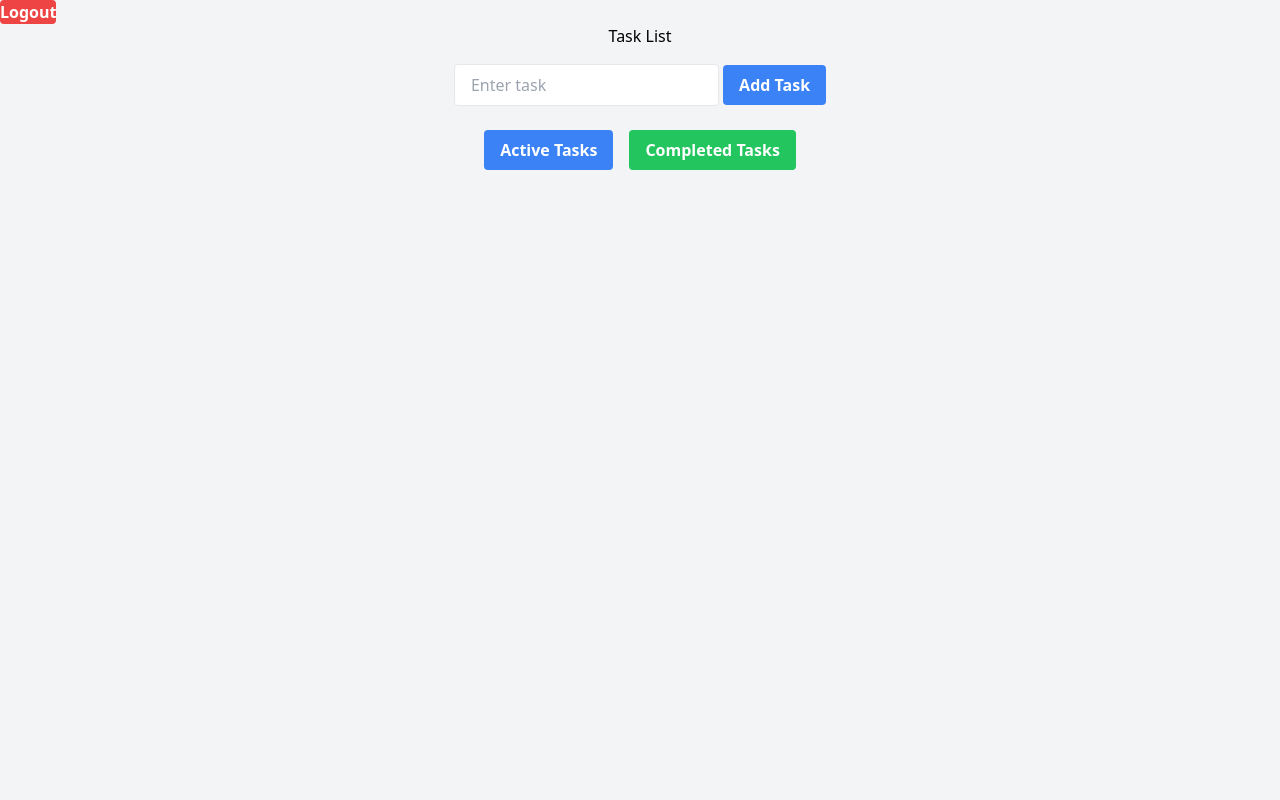
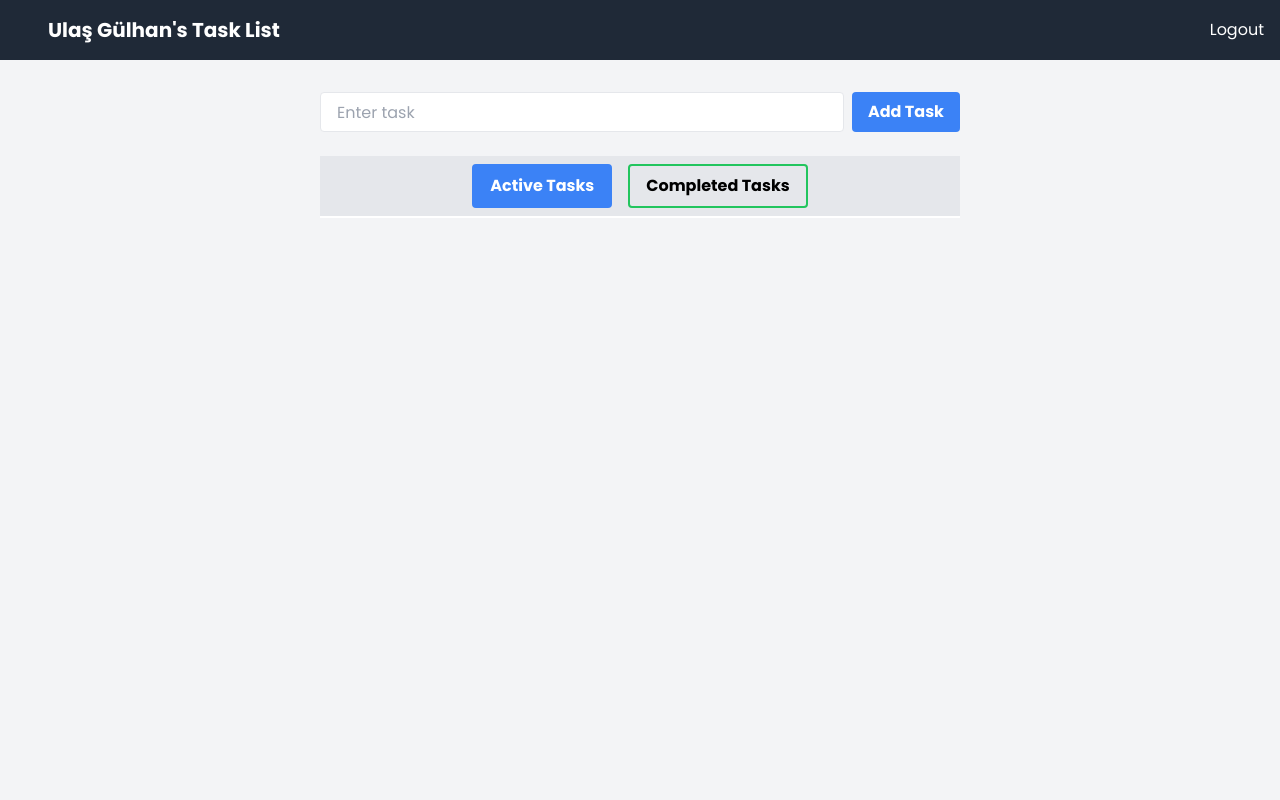
Before and after one commit to ulasgulhan/Fullstack-Todo-App, a Django app: page / in a window 1280 px wide. Run offline with Django 4.2, Linux system fonts and the light colour scheme; the visitor is signed in with stand-in values (Sample User, id 1); data that the repository does not hold is empty; some libraries are stand-ins or nearby versions.

Commit message:
frontend edits

```diff
--- a/templates/index.html
+++ b/templates/index.html
@@ -7,30 +7,51 @@
     <script src="https://unpkg.com/htmx.org@1.9.12" integrity="sha384-ujb1lZYygJmzgSwoxRggbCHcjc0rB2XoQrxeTUQyRjrOnlCoYta87iKBWq3EsdM2" crossorigin="anonymous"></script>
     <script src="https://cdn.tailwindcss.com"></script>
 
+    <style>
+        @import url('https://fonts.googleapis.com/css2?family=Poppins:wght@400;500;700&display=swap');
+        .font-poppins {
+          font-family: 'Poppins', sans-serif;
+        }
+    </style>
+
 </head>
-<body class='bg-gray-100'>
+<body class='bg-gray-100 font-poppins'>
     {% if user.is_authenticated %}
-    <button type="submit" class='text-base font-bold bg-red-500 hover:bg-red-600 text-white rounded' hx-post="{% url 'logout' %}" onclick="reloadPage()">Logout</button>
 
 
     <section id="root">
+        <nav class="flex flex-row bg-gray-800 p-4 mb-8">
+            <div class="container flex justify-between items-center">
+                <div class="text-white font-semibold ml-8 w-full ">
+                  <p class="text-xl">Ulaş Gülhan's Task List</p>
+                </div>
+            </div>
+            <button type="submit" class='text-white hover:text-gray-300' hx-post="{% url 'logout' %}" onclick="reloadPage()">Logout</button>
+        </nav>
+
+
         <div class='flex flex-col items-center justify-center'>
             <div class='flex flex-col items-center justify-center w-2/4'>
-            <h1 class="mb-4">Task List</h1>
-            <form id="add-task-form" hx-post="{% url 'task-create' %}" hx-trigger="submit" hx-target="#task-list" hx-swap="beforeend" >
-                <input type="text" name="task" placeholder="Enter task" class="mb-2 px-4 py-2 border rounded">
-                <button type="submit" class="bg-blue-500 hover:bg-blue-700 text-white font-bold py-2 px-4 rounded">Add Task</button>
+            <form id="add-task-form" hx-post="{% url 'task-create' %}" hx-trigger="submit" hx-target="#task-list" hx-swap="beforeend" class="w-full flex">
+                <input type="text" name="task" placeholder="Enter task" class="mb-2 flex-grow px-4 py-2 border rounded mr-2 h-10">
+                <button type="submit" class="bg-blue-500 hover:bg-blue-700 text-white font-bold py-2 px-4 rounded h-10">Add Task</button>
             </form>
             </div>
         </div>
 
-        <div class="flex flex-row items-center justify-center mb-4">
-            <button onclick="fetchActiveTasks()" class="mr-4 bg-blue-500 hover:bg-blue-700 text-white font-bold py-2 px-4 rounded">Active Tasks</button>
-            <button onclick="fetchCompletedTasks()" class="bg-green-500 hover:bg-green-700 text-white font-bold py-2 px-4 rounded">Completed Tasks</button>
+        <div class='flex flex-row items-center justify-center'>
+            <div class="w-2/4 bg-gray-200 flex justify-center">
+                <button id='activeTasksBtn' onclick="fetchActiveTasks()" class="my-2 mr-4 border-2 border-blue-500 hover:bg-blue-500 hover:text-white font-bold py-2 px-4 rounded">Active Tasks</button>
+                <button id="completedTasksBtn"  onclick="fetchCompletedTasks()" class="my-2 border-2 border-green-500 hover:bg-green-500 hover:text-white font-bold py-2 px-4 rounded">Completed Tasks</button>
+            </div>
+        </div>
+        <div class='flex flex-row items-center justify-center'>
+            <hr class='w-2/4 border border-white border-b'>
         </div>
 
+
         <div class="flex flex-col items-center justify-center">
-            <div id="task-list" class="w-2/4 bg-gray-100">
+            <div id="task-list" class="w-2/4 bg-gray-200">
 
             </div>
         </div>
@@ -43,8 +64,10 @@
     {% else %}
 
 
-    <div class="bg-gray-100 flex justify-center items-center h-screen">
+    <div class="bg-gray-100 flex flex-col justify-center items-center h-screen">
+        <p class='mb-4'>Welcome!</p>
         <div class="bg-white p-8 rounded shadow-md">
+            <p id="formTitle" class="flex justify-center mb-8">Login to your account</p>
             <div class="flex justify-center mb-8">
 
             <button onclick="showLoginForm()" class="mr-4 px-4 py-2 bg-blue-500 text-white rounded">Login</button>
@@ -52,6 +75,7 @@
 
             </div>
             <div id="loginForm">
+                <div id="registerSuccess" style="display: none;">Registration successful. Redirecting to login...</div>
                 <h1>Login</h1>
                 <form hx-post="{% url 'login' %}" onsubmit="reloadPage()">
                     <input type="text" name="username" placeholder="Username" required class="mb-2 px-4 py-2 border border-gray-300 rounded w-full"><br>
@@ -62,7 +86,7 @@
 
             <div id="registerForm" style="display: none;">
                 <h1>Register</h1>
-                <form hx-post="{% url 'register' %}">
+                <form hx-post="{% url 'register' %}" onsubmit='getLoginAfterRegister()'>
                     <input type="text" name="username" placeholder="Username" required class="mb-2 px-4 py-2 border border-gray-300 rounded w-full"><br>
                     <input type="email" name="email" placeholder="Email" required class="mb-2 px-4 py-2 border border-gray-300 rounded w-full"><br>
                     <input type="password" name="password" placeholder="Password" required class="mb-2 px-4 py-2 border border-gray-300 rounded w-full"><br>
@@ -86,7 +110,13 @@
     function reloadPage() {
         setTimeout(() => {
             location.reload();
-        }, 1000);
+        }, 1500);
+    }
+
+    function getLoginAfterRegister() {
+        document.getElementById('registerForm').style.display = 'none';
+        document.getElementById('registerSuccess').style.display = 'block';
+        setTimeout(() => { showLoginForm(); }, 1500);
     }
 
     function fetchTasks(url) {
@@ -97,24 +127,33 @@
                 tasksContainer.innerHTML = '';
                 data.tasks.forEach(task => {
                     const taskDiv = document.createElement('div');
-                    taskDiv.classList.add('flex', 'items-center', 'space-x-4', 'mb-4', 'flex', 'flex-wrap', 'whitespace-normal', 'break-all', 'justify-between', 'w-full', 'shadow-md', 'bg-gray-200');
+                    taskDiv.classList.add('flex', 'items-center', 'space-x-4', 'my-4', 'flex', 'flex-wrap', 'whitespace-normal', 'break-words', 'justify-between', 'w-full', 'bg-gray-200');
 
                     const completeButton = document.createElement('button');
-                    completeButton.textContent = '✓';
-                    completeButton.classList.add('bg-blue-500', 'hover:bg-blue-700', 'text-white', 'font-bold', 'py-2', 'px-4', 'rounded');
+                    completeButton.innerHTML = '&#10004;';
+                    completeButton.classList.add('complete-btn', 'border-2', 'border-blue-500', 'rounded-full', 'w-10', 'h-10', 'flex', 'items-center', 'justify-center', 'hover:bg-green-500', 'hover:border-green-500', 'hover:text-white', 'ml-4');
+                    if (task.is_complete) {
+                        completeButton.classList.add('bg-green-500', 'border-green-500', 'text-white');
+                    }
                     completeButton.addEventListener('click', () => {
-                        if (task.is_complete === true) {
+                        if (!task.is_complete) {
                             patchTaskComplete(task.id)
-                                .then(() => fetchCompletedTasks());
+                                .then(() => {
+                                    fetchActiveTasks();
+                                    completeButton.classList.add('bg-green-500', 'text-white');
+                                });
                         } else {
                             patchTaskComplete(task.id)
-                                .then(() => fetchActiveTasks());
+                                .then(() => {
+                                    fetchCompletedTasks();
+                                    completeButton.classList.remove('bg-green-500', 'text-white');
+                                });
                         }
                     });
 
                     const taskElement = document.createElement('p');
                     taskElement.textContent = task.task;
-                    taskElement.classList.add('text-center', 'flex-grow', 'max-w-[calc(100%-10rem)]');
+                    taskElement.classList.add('text-left', 'flex-grow', 'max-w-[calc(100%-14rem)]');
                     if (task.is_complete) {
                         taskElement.style.textDecoration = 'line-through';
                         taskElement.style.color = 'green';
@@ -124,7 +163,7 @@
                         const editableTaskElement = document.createElement('input');
                         editableTaskElement.type = 'text';
                         editableTaskElement.value = task.task;
-                        editableTaskElement.classList.add('mb-2', 'px-4', 'py-2', 'border', 'rounded');
+                        editableTaskElement.classList.add('flex-grow', 'mb-2', 'px-4', 'py-2', 'border', 'rounded');
 
                         editableTaskElement.addEventListener('blur', () => {
                             const updatedTask = editableTaskElement.value.trim();
@@ -146,18 +185,22 @@
                     });
 
                     const deleteButton = document.createElement('button');
-                    deleteButton.textContent = 'X';
-                    deleteButton.classList.add('bg-red-500', 'hover:bg-red-700', 'text-white', 'font-bold', 'py-2', 'px-4', 'rounded');
+                    deleteButton.textContent = 'Delete';
+                    deleteButton.classList.add('bg-red-500', 'hover:bg-red-700', 'text-white', 'font-bold', 'py-2', 'px-4', 'rounded', 'mr-10');
                     deleteButton.addEventListener('click', () => {
                         patchTaskDelete(task.id);
                         tasksContainer.removeChild(taskDiv);
                     });
+
+                    const hr = document.createElement('hr');
+                    hr.classList.add('border', 'border-white', 'border-b');
 
                     taskDiv.appendChild(completeButton);
                     taskDiv.appendChild(taskElement);
                     taskDiv.appendChild(deleteButton);
 
                     tasksContainer.appendChild(taskDiv);
+                    tasksContainer.appendChild(hr);
 
 
                 });
@@ -229,21 +272,33 @@
     }
 
     function showLoginForm() {
+        document.getElementById('formTitle').innerText = 'Login to your account';
         document.getElementById('loginForm').style.display = 'block';
         document.getElementById('registerForm').style.display = 'none';
+        document.getElementById('registerSuccess').style.display = 'none';
     }
 
     function showRegisterForm() {
+        document.getElementById('formTitle').innerText = 'Create an account';
         document.getElementById('loginForm').style.display = 'none';
         document.getElementById('registerForm').style.display = 'block';
+        document.getElementById('registerSuccess').style.display = 'none';
     }
 
     function fetchCompletedTasks() {
         fetchTasks('/api/tasks/completed/');
+        document.getElementById('completedTasksBtn').classList.add('bg-green-500', 'text-white');
+        document.getElementById('completedTasksBtn').classList.remove('text-black');
+        document.getElementById('activeTasksBtn').classList.remove('bg-blue-500', 'text-white');
+        document.getElementById('activeTasksBtn').classList.add('text-black');
     }
 
     function fetchActiveTasks() {
         fetchTasks('/api/tasks/');
+        document.getElementById('activeTasksBtn').classList.add('bg-blue-500', 'text-white');
+        document.getElementById('activeTasksBtn').classList.remove('text-black');
+        document.getElementById('completedTasksBtn').classList.remove('bg-green-500', 'text-white');
+        document.getElementById('completedTasksBtn').classList.add('text-black');
     }
     window.addEventListener('load', fetchActiveTasks);
 </script>
```
Also changed, not shown: authentication/views.py (+8 -2 lines).
